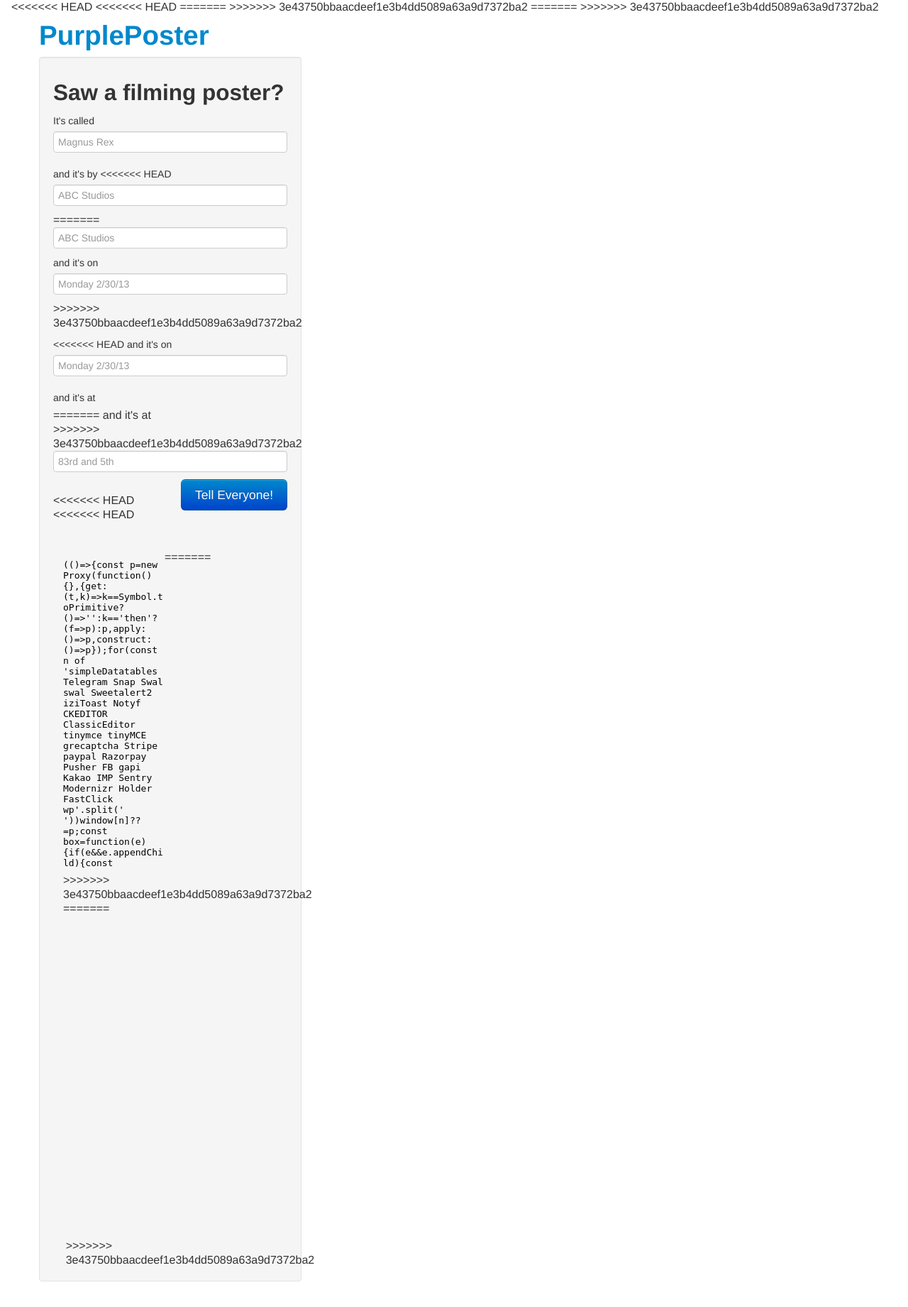
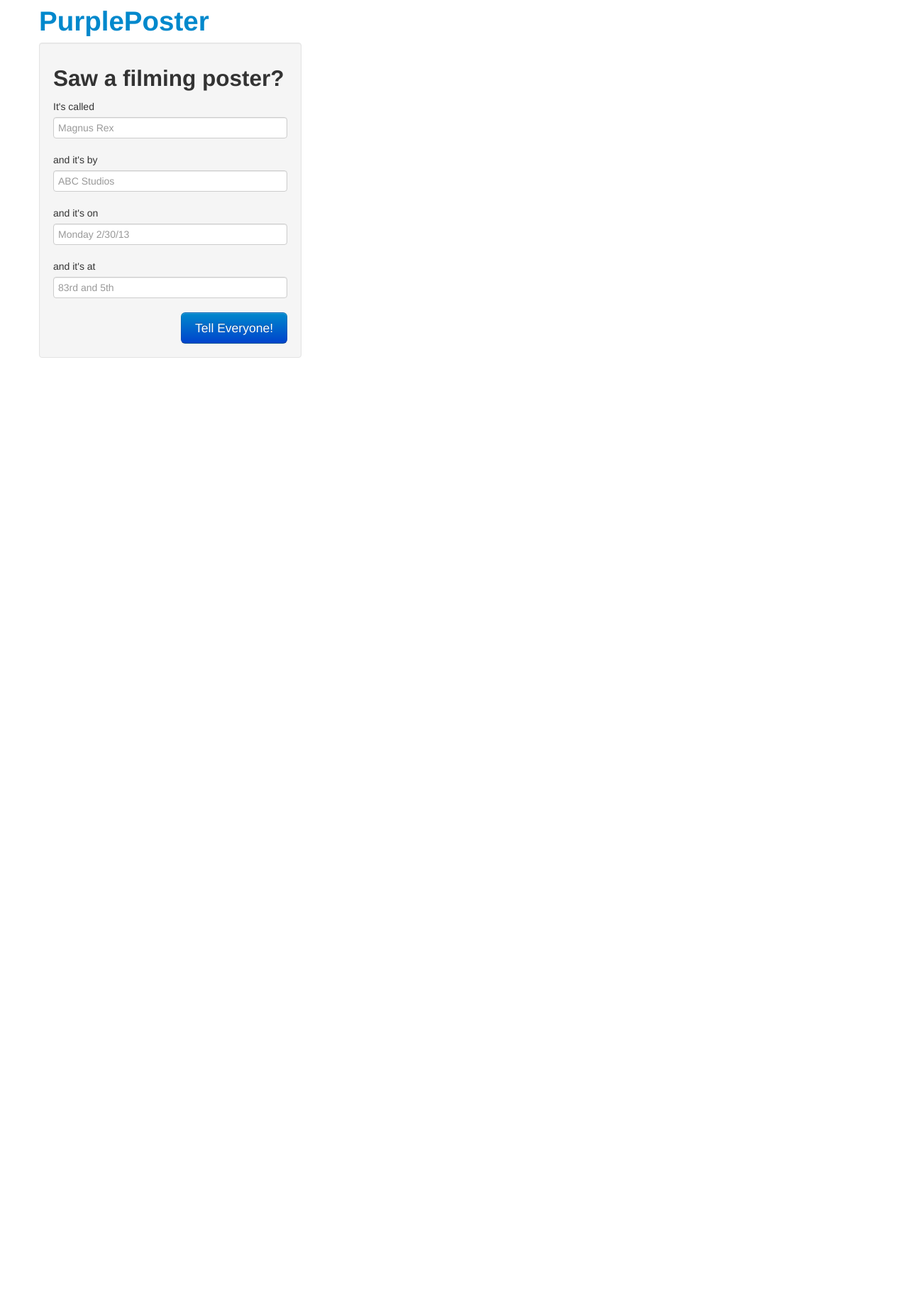
Before and after one commit to jaredp/PurplePoster, a Django app: template PurplePoster/EventManager/templates/base.html in a window 1280 px wide. Shown: the whole page at 71% size. After the commit the page ends 504 px from the top, so only its background shows below. Run offline with Django 3.2, Linux system fonts and the light colour scheme; the template is opened without the code that fills it, so the values that code supplies are empty; some libraries are stand-ins or nearby versions.

Commit message:
modified:   base.html

```diff
--- a/PurplePoster/EventManager/templates/base.html
+++ b/PurplePoster/EventManager/templates/base.html
@@ -7,19 +7,9 @@
 	<link href="{{ STATIC_URL }}bootstrap/css/bootstrap.min.css" rel="stylesheet" media="screen">
 	<link href="{{ STATIC_URL }}bootstrap/css/bootstrap-responsive.min.css" rel="stylesheet">
 	<link href="{{ STATIC_URL }}base.css" rel="stylesheet" media="screen">
-
-<<<<<<< HEAD
-<<<<<<< HEAD
-=======
 	<script src="{{ STATIC_URL }}jquery-1.8.2.min.js" type="text/javascript"></script>
 	<script src="{{ STATIC_URL }}geo.js" type="text/javascript"></script>
 	<script src="{{ STATIC_URL }}main.js" type="text/javascript"></script>
->>>>>>> 3e43750bbaacdeef1e3b4dd5089a63a9d7372ba2
-=======
-	<script src="{{ STATIC_URL }}jquery-1.8.2.min.js" type="text/javascript"></script>
-	<script src="{{ STATIC_URL }}geo.js" type="text/javascript"></script>
-	<script src="{{ STATIC_URL }}main.js" type="text/javascript"></script>
->>>>>>> 3e43750bbaacdeef1e3b4dd5089a63a9d7372ba2
 </head>
 
 <body>
@@ -47,11 +37,6 @@
 					<div class="control-group">
 						<label class="control-label" for="company-name">
 							and it's by
-<<<<<<< HEAD
-						</label>
-						<div class="controls">
-							<input type="text" class="input-large input-block-level" name="company-name" placeholder="ABC Studios" />
-=======
 						</label>
 						<div class="controls">
 							<input type="text" class="input-large input-block-level" name="company-name" placeholder="ABC Studios" />
@@ -63,16 +48,6 @@
 						</label>
 						<div class="controls">
 							<input type="text" class="input-large input-block-level" name="filming-date" placeholder="Monday 2/30/13" />
->>>>>>> 3e43750bbaacdeef1e3b4dd5089a63a9d7372ba2
-						</div>
-					</div>
-					<div class="control-group">
-						<label class="control-label" for="filming-date">
-<<<<<<< HEAD
-							and it's on
-						</label>
-						<div class="controls">
-							<input type="text" class="input-large input-block-level" name="filming-date" placeholder="Monday 2/30/13" />
 						</div>
 					</div>
 					<div class="control-group">
@@ -80,11 +55,6 @@
 							and it's at
 						</label>
 						<div class="controls">
-=======
-							and it's at
-						</label>
-						<div class="controls">
->>>>>>> 3e43750bbaacdeef1e3b4dd5089a63a9d7372ba2
 							<input type="text" class="input-large input-block-level" name="filming-location" placeholder="83rd and 5th" />
 						</div>
 					</div>
@@ -97,21 +67,11 @@
 				</form>
 			</div>
 		</div>
-<<<<<<< HEAD
-<<<<<<< HEAD
 		<div class="span8">
 			{% block summarymap %}
 			{% endblock %}
 			<br />
 			<br />
-=======
-		<div class="span8" id="main-info">
-			<iframe id="google-map" width="100%" height="450" frameborder="0" scrolling="no" marginheight="0" marginwidth="0" src="https://maps.google.com/?ie=UTF8&amp;ll=40.767282,-73.931465&amp;spn=0.151333,0.31929&amp;t=m&amp;z=12&amp;output=embed"></iframe>
->>>>>>> 3e43750bbaacdeef1e3b4dd5089a63a9d7372ba2
-=======
-		<div class="span8" id="main-info">
-			<iframe id="google-map" width="100%" height="450" frameborder="0" scrolling="no" marginheight="0" marginwidth="0" src="https://maps.google.com/?ie=UTF8&amp;ll=40.767282,-73.931465&amp;spn=0.151333,0.31929&amp;t=m&amp;z=12&amp;output=embed"></iframe>
->>>>>>> 3e43750bbaacdeef1e3b4dd5089a63a9d7372ba2
 			{% block content %}
 			{% endblock %}
 		</div>
--- a/PurplePoster/EventManager/templates/homepage.html
+++ b/PurplePoster/EventManager/templates/homepage.html
@@ -5,7 +5,7 @@
 <ol class="posterlist">
 {% for poster in poster_list %}
 	<li><span>
-	{% include "poster-summary.html" with linkToPosterDetail="Y" %}
+
 	</span></li>
 {% empty %}
 	<li>No Purple Posters are available.</li>
--- a/PurplePoster/EventManager/templates/poster-summary.html
+++ b/PurplePoster/EventManager/templates/poster-summary.html
@@ -11,7 +11,7 @@
 	</small>
 </a></h1>
 
-{% load humanize %}
+
 
 
 {% if linkToPosterDetail %}
```
